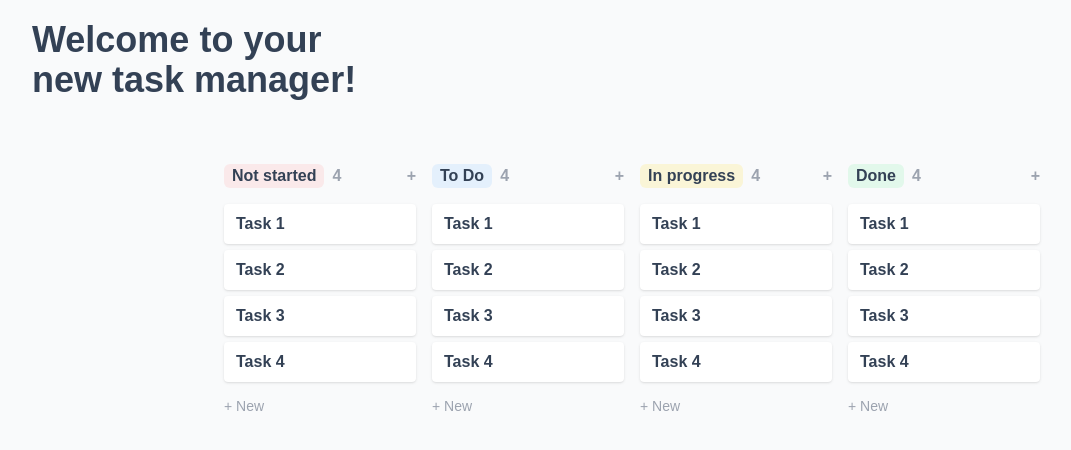
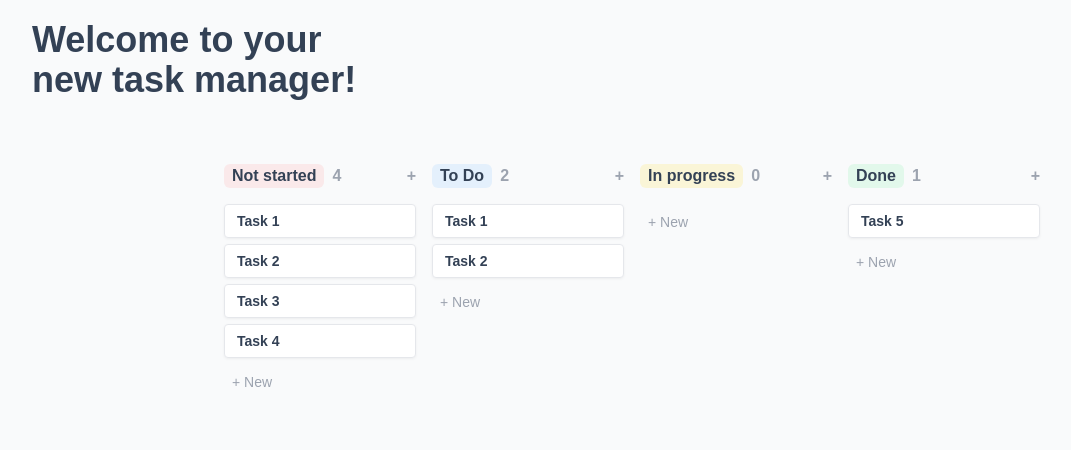
Before and after one commit to localhostd3veloper/notion-replication, a React (Create React App) app: page / in a window 1280 px wide. Shown: the top 450 px of the page, without its empty margins (8-1079 px from the left). Built offline with nearby package versions, Linux system fonts and the light colour scheme.

Commit message:
code stash good night

```diff
--- a/src/components/TaskView.js
+++ b/src/components/TaskView.js
@@ -1,6 +1,11 @@
-import React from "react";
+import { useState } from "react";
 
 function TaskView({ view }) {
+  const [isInputVisible, setIsInputVisible] = useState(false);
+  const handleNewTask = () => {
+    setIsInputVisible(true);
+  };
+
   return (
     <div className="flex flex-col items-center gap-4 w-48">
       <div className={`flex items-center justify-between w-full font-semibold`}>
@@ -16,12 +21,31 @@ function TaskView({ view }) {
         {view.tasks.map((task) => (
           <div
             key={task.id}
-            className="flex px-3 py-2 bg-white shadow rounded w-full"
+            draggable
+            className="flex px-3 py-1.5 bg-white drop-shadow-sm rounded w-full cursor-pointer border border-gray-200"
           >
-            <div className="text-slate-700 font-semibold">{task.title}</div>
+            <div className="text-slate-700 font-semibold text-sm">
+              {task.title}
+            </div>
           </div>
         ))}
-        <div className="text-gray-400 text-sm mt-2">+ New</div>
+        {isInputVisible && (
+          <div className="flex px-3 py-1.5 bg-white drop-shadow-sm rounded w-full cursor-pointer border border-gray-200">
+            <input
+              type="text"
+              className="w-full text-slate-700 placeholder:font-normal font-semibold text-sm outline-none"
+              placeholder="Type a name..."
+              autoFocus
+            />
+          </div>
+        )}
+
+        <button
+          className="text-gray-400 text-left pl-2 text-sm mt-2 cursor-pointer"
+          onClick={handleNewTask}
+        >
+          + New
+        </button>
       </div>
     </div>
   );
--- a/src/context/AppContext.js
+++ b/src/context/AppContext.js
@@ -28,9 +28,36 @@ export const AppProvider = ({ children }) => {
 
   const [viewItems] = useState([
     { name: "Not started", id: 1, color: "bg-red-300/20", tasks: tasks },
-    { name: "To Do", id: 2, color: "bg-blue-300/20", tasks: tasks },
-    { name: "In progress", id: 3, color: "bg-yellow-300/20", tasks: tasks },
-    { name: "Done", id: 4, color: "bg-green-300/20", tasks: tasks },
+    {
+      name: "To Do",
+      id: 2,
+      color: "bg-blue-300/20",
+      tasks: [
+        {
+          id: 1,
+          title: "Task 1",
+          description: "Description 1",
+        },
+        {
+          id: 2,
+          title: "Task 2",
+          description: "Description 2",
+        },
+      ],
+    },
+    { name: "In progress", id: 3, color: "bg-yellow-300/20", tasks: [] },
+    {
+      name: "Done",
+      id: 4,
+      color: "bg-green-300/20",
+      tasks: [
+        {
+          id: 5,
+          title: "Task 5",
+          description: "Description 5",
+        },
+      ],
+    },
   ]);
 
   return (
```
